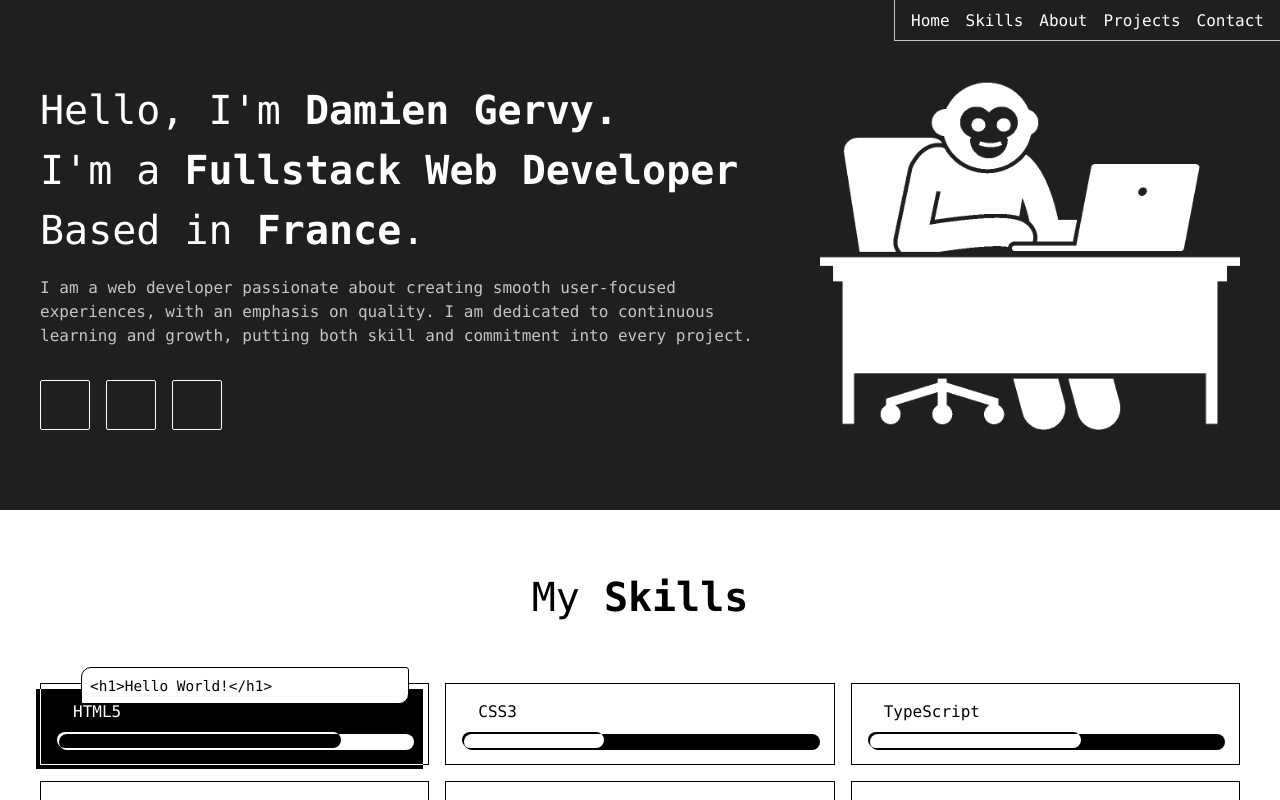
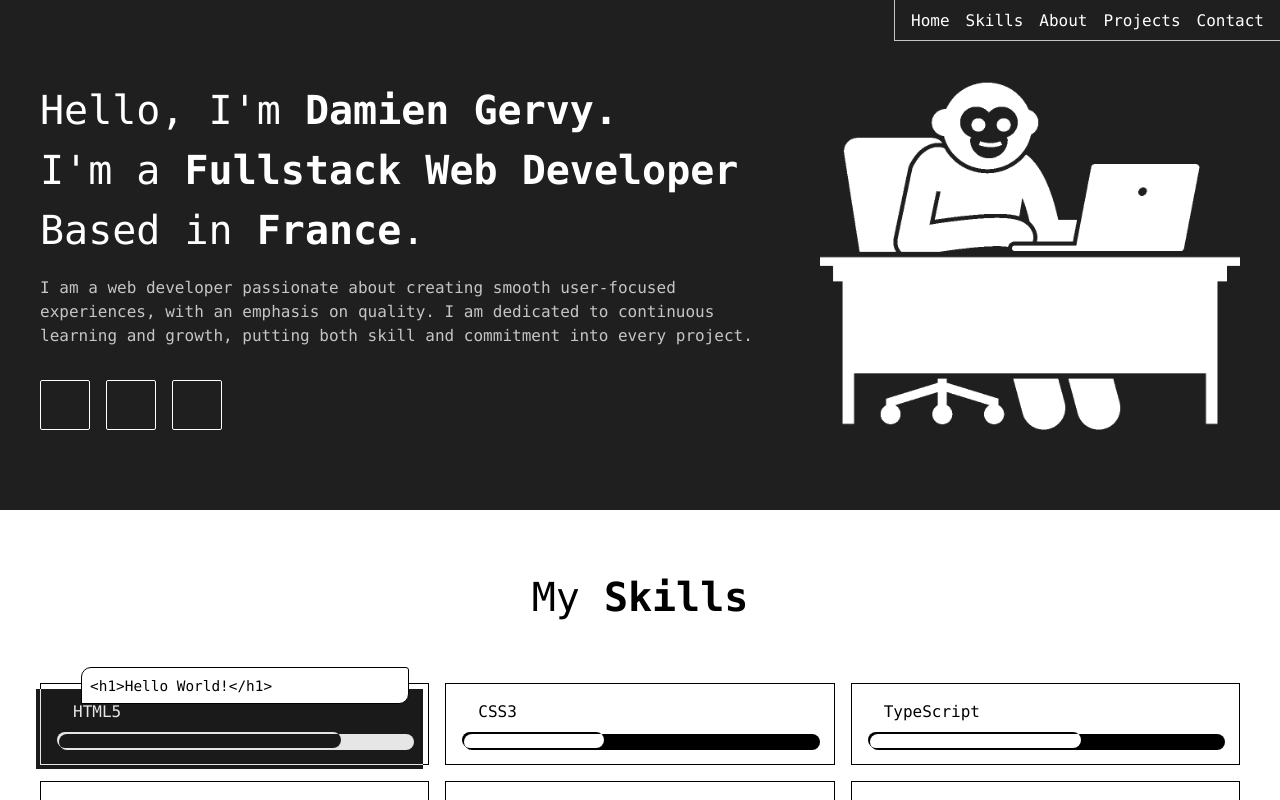
Before and after one commit to GDami/portfolio, a React (Vite) app: page / in a window 1280 px wide. In both pictures the pointer is over the element 234 px from the left and 724 px from the top of the page. Shown: the top 800 px of the page. Built offline with nearby package versions, Linux system fonts and the light colour scheme; some icons are missing.

Commit message:
hovered skill tile is less dark

```diff
--- a/src/skills/SkillIcon.css
+++ b/src/skills/SkillIcon.css
@@ -86,6 +86,6 @@
 }
 
 .skill-icon .inverter:hover, .skill-icon .inverter:focus {
-    backdrop-filter: invert(100%);
+    backdrop-filter: invert(90%);
     transform: translateX(-5px) translateY(5px);
 }
```
